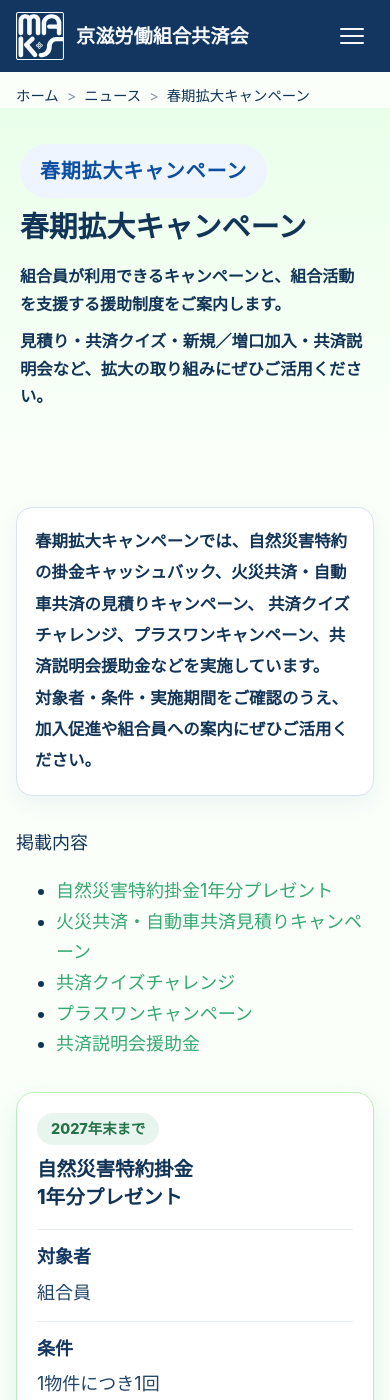
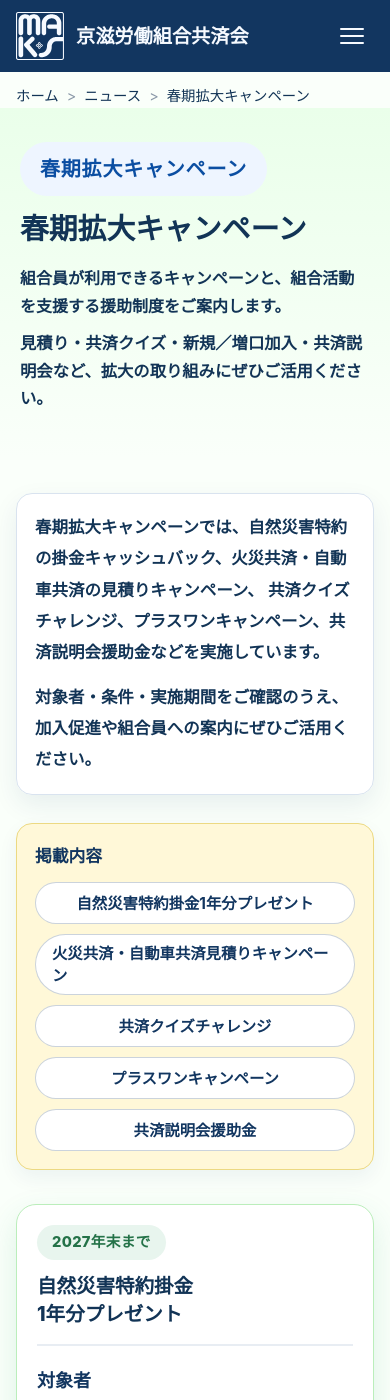
Before and after one commit to keijirodokyosai/keijirodokyosai.github.io, a Jekyll site: the page built from news/spring-campaign.html, in a window 390 px wide and 1400 px high. Built offline with Jekyll 4.4.1, drawn with Linux system fonts in a browser that asks for light colours.

Commit message:
Refactor campaign styles for improved layout and design

```diff
--- a/css/style.css
+++ b/css/style.css
@@ -739,13 +739,33 @@ a:focus-visible {
 }
 
 /* spring campaign page */
+.campaign-hero {
+  padding: 42px 0 56px;
+}
+
+.campaign-hero-content {
+  max-width: 920px;
+}
+
+.campaign-hero .hero-eyebrow {
+  margin: 0 0 14px;
+}
+
+.campaign-hero h1 {
+  margin-bottom: 18px;
+}
+
+.campaign-page {
+  padding-top: 44px;
+}
+
 .campaign-intro-box {
-  margin: 0 0 32px;
-  padding: 22px 26px;
-  background: #ffffff;
+  margin: 0 0 28px;
+  padding: 26px 30px;
+  background: rgba(255, 255, 255, 0.94);
   border: 1px solid #d9e3ef;
-  border-radius: 18px;
-  box-shadow: 0 8px 22px rgba(18, 54, 96, 0.06);
+  border-radius: 20px;
+  box-shadow: 0 10px 26px rgba(18, 54, 96, 0.08);
 }
 
 .campaign-intro-box p {
@@ -756,48 +776,111 @@ a:focus-visible {
   line-height: 1.9;
 }
 
+.campaign-intro-box p + p {
+  margin-top: 0.8em;
+}
+
+.campaign-anchor-box {
+  margin: 0 0 34px;
+  padding: 22px 24px;
+  background: #fff8d8;
+  border: 1px solid #ecd982;
+  border-radius: 18px;
+  box-shadow: 0 8px 20px rgba(18, 54, 96, 0.06);
+}
+
+.campaign-anchor-title {
+  margin: 0 0 12px;
+  color: #123660;
+  font-size: 1.05rem;
+  font-weight: 800;
+}
+
+.campaign-anchor-list {
+  list-style: none;
+  display: flex;
+  flex-wrap: wrap;
+  gap: 10px;
+  margin: 0;
+  padding: 0;
+}
+
+.campaign-anchor-list a {
+  display: inline-flex;
+  align-items: center;
+  justify-content: center;
+  min-height: 42px;
+  padding: 8px 16px;
+  border-radius: 999px;
+  background: #ffffff;
+  color: #123660;
+  border: 1px solid rgba(18, 54, 96, 0.22);
+  font-size: 0.96rem;
+  font-weight: 700;
+  line-height: 1.4;
+  text-decoration: none;
+  transition: background-color 0.2s ease, color 0.2s ease, transform 0.2s ease, box-shadow 0.2s ease;
+}
+
+.campaign-anchor-list a:hover,
+.campaign-anchor-list a:focus-visible {
+  background: #123660;
+  color: #fff8d8;
+  transform: translateY(-1px);
+  box-shadow: 0 8px 18px rgba(18, 54, 96, 0.16);
+  text-decoration: none;
+}
+
 .campaign-grid {
   display: grid;
   grid-template-columns: repeat(2, minmax(0, 1fr));
-  gap: 24px;
-  margin-top: 32px;
+  gap: 26px;
+  margin-top: 0;
 }
 
 .campaign-card {
-  background: #fffaf0;
+  scroll-margin-top: 96px;
+  background: rgba(255, 250, 240, 0.97);
   border: 1px solid #e0e6ee;
-  border-radius: 18px;
-  padding: 24px;
-  box-shadow: 0 8px 20px rgba(15, 35, 60, 0.06);
+  border-radius: 20px;
+  padding: 26px;
+  box-shadow: 0 8px 22px rgba(15, 35, 60, 0.07);
 }
 
 .campaign-card-featured {
   background: #ffffff;
   border-color: #bbeebb;
-  box-shadow: 0 10px 26px rgba(54, 168, 114, 0.14);
+  box-shadow: 0 12px 30px rgba(54, 168, 114, 0.15);
+}
+
+.campaign-card-wide {
+  grid-column: 1 / -1;
 }
 
 .campaign-card-header {
-  margin-bottom: 18px;
+  margin-bottom: 20px;
+  padding-bottom: 16px;
+  border-bottom: 2px solid #e8edf3;
 }
 
 .campaign-badge {
   display: inline-block;
-  margin-bottom: 10px;
-  padding: 6px 14px;
+  margin-bottom: 12px;
+  padding: 7px 15px;
   border-radius: 999px;
   background: #e8f5ee;
   color: #247248;
-  font-size: 0.9rem;
+  font-size: 0.92rem;
   font-weight: 800;
   line-height: 1.4;
+  letter-spacing: 0.02em;
 }
 
 .campaign-card h2,
 .campaign-card h3 {
   margin: 0;
   color: #123456;
-  font-size: 1.35rem;
+  font-size: clamp(1.28rem, 2.2vw, 1.55rem);
   font-weight: 800;
   line-height: 1.45;
 }
@@ -808,27 +891,37 @@ a:focus-visible {
 
 .campaign-detail-list div {
   display: grid;
-  grid-template-columns: 92px 1fr;
-  gap: 12px;
-  padding: 12px 0;
-  border-top: 1px solid #e8edf3;
+  grid-template-columns: 96px 1fr;
+  gap: 14px;
+  padding: 13px 0;
+  border-bottom: 1px solid #e8edf3;
+}
+
+.campaign-detail-list div:first-child {
+  padding-top: 0;
+}
+
+.campaign-detail-list div:last-child {
+  border-bottom: none;
+  padding-bottom: 0;
 }
 
 .campaign-detail-list dt {
   color: #123660;
   font-weight: 800;
+  line-height: 1.7;
 }
 
 .campaign-detail-list dd {
   margin: 0;
   color: #234567;
-  line-height: 1.75;
+  line-height: 1.8;
 }
 
 .campaign-note {
   margin: 18px 0 0;
   padding: 14px 16px;
-  border-radius: 12px;
+  border-radius: 14px;
   background: #fff8e6;
   color: #5f4500;
   font-size: 0.94rem;
@@ -839,26 +932,34 @@ a:focus-visible {
 .campaign-alert {
   margin: 18px 0 0;
   padding: 14px 16px;
-  border-radius: 12px;
+  border-radius: 14px;
   background: #eef5ff;
   color: #123660;
   font-size: 0.96rem;
-  font-weight: 700;
+  font-weight: 800;
   line-height: 1.8;
 }
 
+.campaign-card-button {
+  margin-top: 22px;
+  text-align: center;
+}
+
 .campaign-contact-box {
-  margin-top: 40px;
-  padding: 28px;
-  border-radius: 20px;
+  margin-top: 42px;
+  padding: 30px;
+  border-radius: 22px;
   background: #f3f7fb;
   border: 1px solid #d9e3ef;
   text-align: center;
+  box-shadow: 0 8px 22px rgba(18, 54, 96, 0.07);
 }
 
 .campaign-contact-box h2 {
   margin-top: 0;
+  margin-bottom: 14px;
   color: #123456;
+  font-size: clamp(1.45rem, 2.6vw, 1.9rem);
 }
 
 .campaign-contact-box p {
@@ -869,7 +970,7 @@ a:focus-visible {
 
 .campaign-contact-box .button-group,
 .campaign-contact-box .button-group-center {
-  margin-top: 20px;
+  margin-top: 22px;
 }
 
 .button {
@@ -885,7 +986,7 @@ a:focus-visible {
   line-height: 1.4;
   text-align: center;
   text-decoration: none;
-  transition: transform 0.2s ease, box-shadow 0.2s ease, background-color 0.2s ease, border-color 0.2s ease;
+  transition: transform 0.2s ease, box-shadow 0.2s ease, background-color 0.2s ease, border-color 0.2s ease, color 0.2s ease;
 }
 
 .button.primary {
@@ -899,6 +1000,7 @@ a:focus-visible {
   background: #247248;
   color: #fafffa;
   transform: translateY(-1px);
+  box-shadow: 0 12px 24px rgba(54, 168, 114, 0.28);
   text-decoration: none;
 }
 
@@ -947,6 +1049,10 @@ a:focus-visible {
 
   .campaign-grid {
     grid-template-columns: 1fr;
+  }
+
+  .campaign-card-wide {
+    grid-column: auto;
   }
 }
 
@@ -1159,9 +1265,34 @@ a:focus-visible {
     font-size: 0.9rem;
   }
 
+  .campaign-hero {
+    padding: 34px 0 44px;
+  }
+
+  .campaign-page {
+    padding-top: 36px;
+  }
+
   .campaign-intro-box {
     padding: 18px;
     border-radius: 16px;
+  }
+
+  .campaign-anchor-box {
+    padding: 18px;
+    border-radius: 16px;
+  }
+
+  .campaign-anchor-list {
+    display: block;
+  }
+
+  .campaign-anchor-list li + li {
+    margin-top: 10px;
+  }
+
+  .campaign-anchor-list a {
+    width: 100%;
   }
 
   .campaign-card {
```
